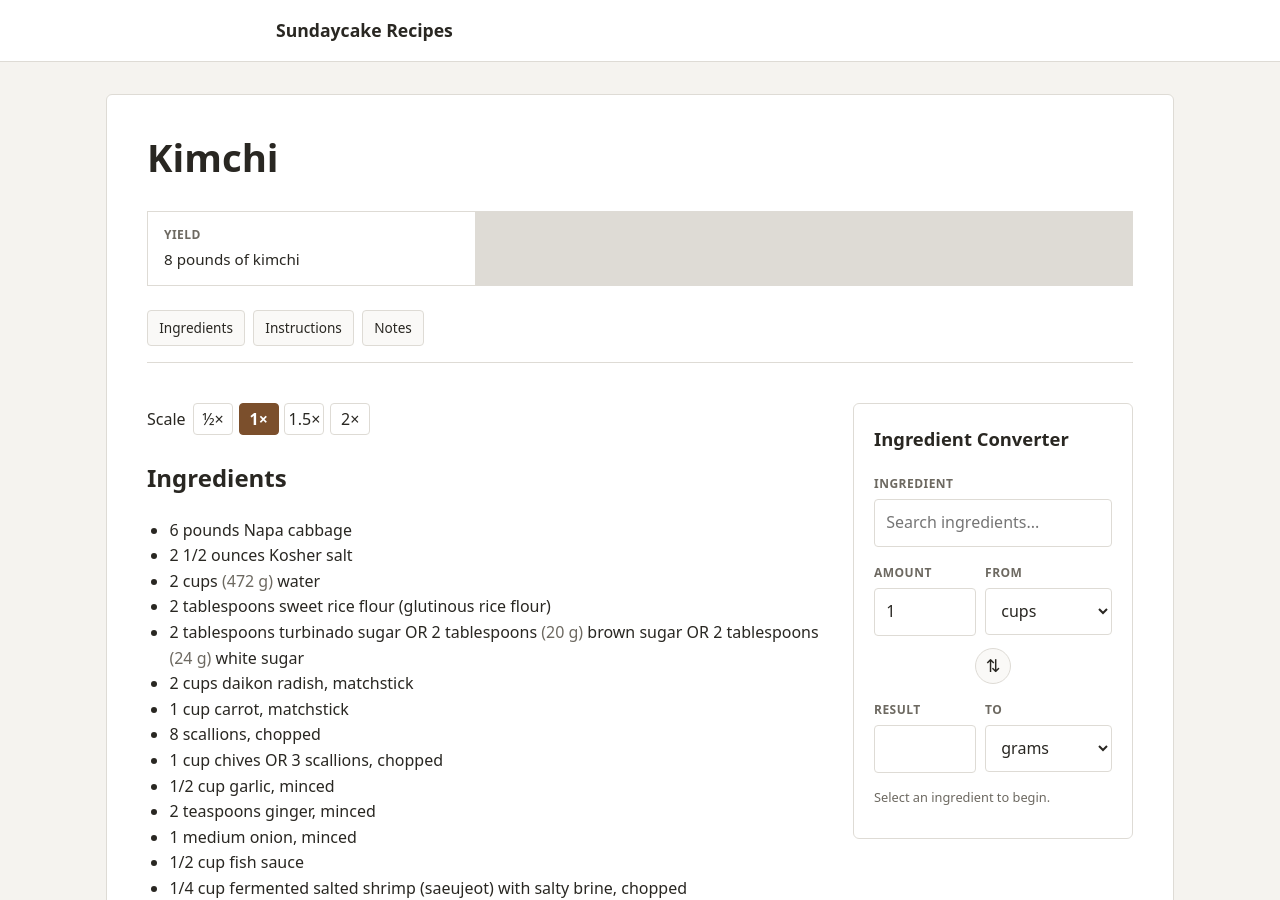
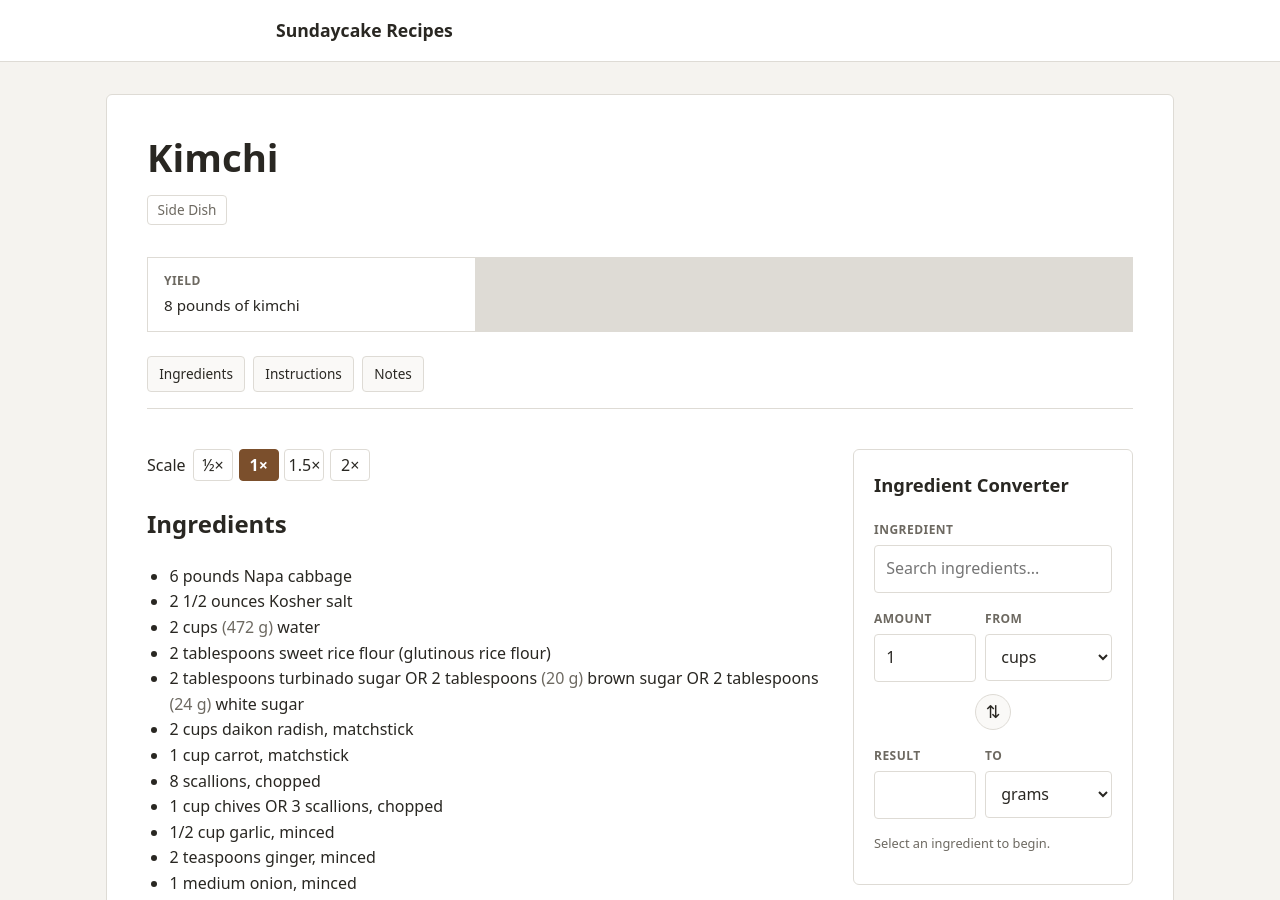
Before and after one commit to sundaycake/recipes, a Jekyll site: the page built from _recipes/kimchi.md, in a window 1280 px wide and 900 px high. Built offline with Jekyll 4.4.1, drawn with Linux system fonts in a browser that asks for light colours.

Commit message:
Update kimchi.md

```diff
--- a/_recipes/kimchi.md
+++ b/_recipes/kimchi.md
@@ -3,8 +3,8 @@ recipe: Kimchi
 description:
 image:
 
-category:
-tags:
+category: Side Dish
+tags: ferment
 
 yield: 8 pounds of kimchi
 default_scale:
```
